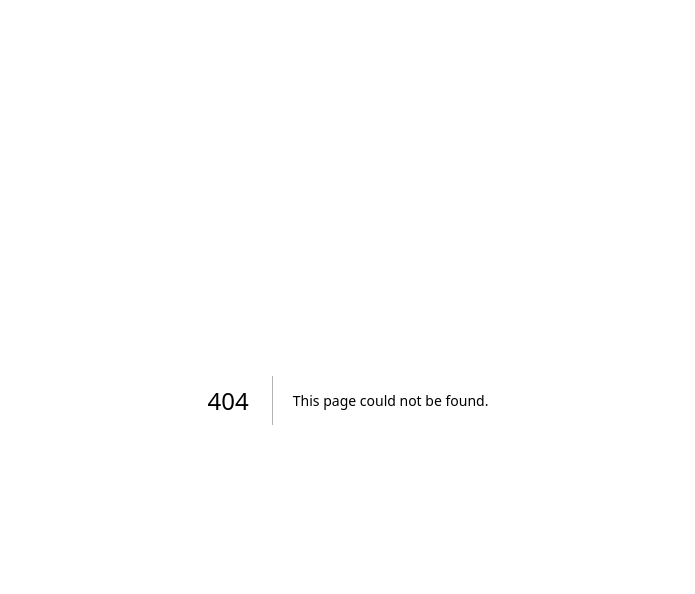
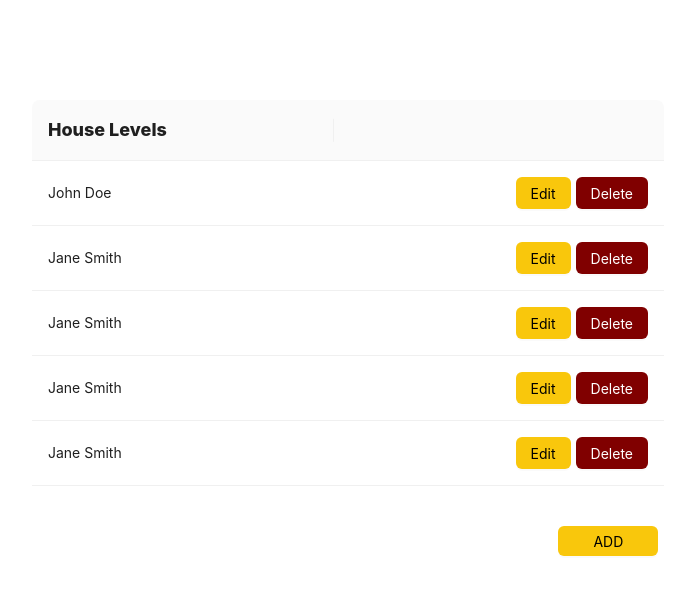
Before and after one commit to MohsinGhani/Realstate, a Next.js app: page /dataTable in a window 1280 px wide. Before the commit this address had no page. Shown: the top 594 px of the page, without its empty margins (292-987 px from the left). Built offline with nearby package versions, Linux system fonts and the light colour scheme.

Commit message:
create a multiple tables

```diff
--- /dev/null
+++ b/pages/dataTable/index.tsx
@@ -0,0 +1,340 @@
+"use client";
+import React, { useState } from "react";
+import { Table, Button, Modal, Typography } from "antd";
+
+const initialData = [
+  {
+    id: 1,
+    name: "John Doe",
+    age: 25,
+    address: "123 Main Street",
+  },
+  {
+    id: 2,
+    name: "Jane Smith",
+    age: 30,
+    address: "456 Park Avenue",
+  },
+  {
+    id: 3,
+    name: "Jane Smith",
+    age: 30,
+    address: "456 Park Avenue",
+  },
+  {
+    id: 4,
+    name: "Jane Smith",
+    age: 30,
+    address: "456 Park Avenue",
+  },
+  {
+    id: 5,
+    name: "Jane Smith",
+    age: 30,
+    address: "456 Park Avenue",
+  },
+];
+
+const TableComponent: React.FC = () => {
+  const [data, setData] = useState(initialData);
+  const [selectedItem, setSelectedItem] = useState<any>(null);
+  const [isModalVisible, setIsModalVisible] = useState(false);
+
+  const columns = [
+    {
+      title: (
+        <span
+          style={{
+            fontWeight: "800",
+            fontSize: "18px",
+          }}
+        >
+          House Levels
+        </span>
+      ),
+      dataIndex: "name",
+      key: "name",
+    },
+    {
+      key: "action",
+      render: (_: any, record: any) => (
+        <div style={{ display: "flex", justifyContent: "flex-end" }}>
+          <Button
+            style={{
+              backgroundColor: "#F9C70C",
+              border: "none",
+              color: "black",
+              marginRight: "5px",
+            }}
+            onClick={() => editItem(record)}
+          >
+            Edit
+          </Button>
+          <Button
+            style={{
+              backgroundColor: "#800000",
+              border: "none",
+              color: "white",
+            }}
+            onClick={() => deleteItem(record)}
+          >
+            Delete
+          </Button>
+        </div>
+      ),
+    },
+  ];
+
+  const editItem = (item: any) => {
+    setSelectedItem(item);
+    setIsModalVisible(true);
+  };
+
+  const deleteItem = (item: any) => {
+    const updatedData = data.filter((d: any) => d.id !== item.id);
+    setData(updatedData);
+  };
+
+  const handleSave = (editedItem: any) => {
+    if (selectedItem) {
+      const updatedData = data.map((d: any) =>
+        d.id === selectedItem.id ? { ...d, ...editedItem } : d
+      );
+      setData(updatedData);
+    } else {
+      const newItem = {
+        ...editedItem,
+        id: data.length + 1,
+      };
+      setData([...data, newItem]);
+    }
+    setIsModalVisible(false);
+    setSelectedItem(null);
+  };
+  const [isAddModalVisible, setIsAddModalVisible] = useState(false);
+
+  // Rest of the code...
+
+  const handleAddModalOpen = () => {
+    setIsAddModalVisible(true);
+  };
+
+  const handleAddModalClose = () => {
+    setIsAddModalVisible(false);
+  };
+
+  return (
+    <div>
+      <div
+        style={{
+          marginTop: "100px",
+          display: "flex",
+          justifyContent: "center",
+          flexDirection: "row",
+        }}
+      >
+        <Table
+          style={{
+            width: "50%",
+          }}
+          dataSource={data}
+          columns={columns}
+          pagination={false}
+        />
+        <Modal
+          title={selectedItem ? "Edit Item" : "Add Item"}
+          visible={isModalVisible}
+          onCancel={() => setIsModalVisible(false)}
+          footer={null}
+        >
+          <ItemForm item={selectedItem} onSave={handleSave} />
+        </Modal>
+      </div>
+      <div
+        style={{
+          display: "flex",
+
+          color: "black",
+          width: "74.555%",
+          justifyContent: "flex-end",
+          alignItems: "flex-end",
+          marginTop: "40px",
+        }}
+      >
+        <Button
+          style={{
+            backgroundColor: "#F9C70C",
+            border: "none",
+            color: "black",
+            // marginRight: "5px",
+            width: "100px",
+            height: "30px",
+            borderRadius: "6px",
+            // fontWeight: "600",
+            textAlign: "center",
+          }}
+          onClick={handleAddModalOpen}
+        >
+          ADD
+        </Button>
+
+        <Modal
+          visible={isAddModalVisible}
+          onCancel={handleAddModalClose}
+          footer={null}
+        >
+          <form
+            style={{
+              display: "flex",
+              justifyContent: "center",
+              flexDirection: "column",
+            }}
+            className="w-1/4"
+            // onSubmit={handleSubmit}
+          >
+            <Typography
+              style={{
+                fontWeight: "800",
+                fontSize: "18px",
+              }}
+            >
+              Add House Level
+            </Typography>
+            <div
+              style={{
+                display: "flex",
+                width: "100%",
+              }}
+              className="flex items-center"
+            >
+              <input
+                style={{
+                  width: "100%",
+                  height: "20px",
+                  marginBottom: "20px",
+                  marginTop: "50px",
+                }}
+                type="text"
+                name="name"
+                // value={formData.name || ""}
+                // onChange={handleChange}
+                placeholder=" Add House Level"
+              />
+            </div>
+
+            <div
+              style={{
+                display: "flex",
+                justifyContent: "space-between",
+              }}
+            >
+              <button
+                onClick={handleAddModalClose}
+                type="submit"
+                style={{
+                  backgroundColor: "#800000",
+                  border: "none",
+                  color: "white",
+                  // marginRight: "5px",
+                  width: "100px",
+                  height: "30px",
+                  borderRadius: "6px",
+                  textAlign: "center",
+                }}
+              >
+                Close
+              </button>
+              <button
+                type="submit"
+                style={{
+                  backgroundColor: "#F9C70C",
+                  border: "none",
+                  color: "black",
+                  // marginRight: "5px",
+                  width: "100px",
+                  height: "30px",
+                  borderRadius: "6px",
+                  textAlign: "center",
+                }}
+              >
+                Save
+              </button>
+            </div>
+          </form>
+        </Modal>
+      </div>
+    </div>
+  );
+};
+
+// Sample Add/Edit Form Component
+const ItemForm: React.FC<any> = ({ item, onSave }) => {
+  const [formData, setFormData] = useState(item || {});
+  console.log("🚀 ~ formData:", formData);
+
+  const handleChange = (e: React.ChangeEvent<HTMLInputElement>) => {
+    setFormData({ ...formData, [e.target.name]: e.target.value });
+  };
+
+  const handleSubmit = (e: React.FormEvent<HTMLFormElement>) => {
+    e.preventDefault();
+    onSave(formData);
+  };
+
+  return (
+    <form
+      style={{
+        display: "flex",
+        justifyContent: "center",
+        flexDirection: "column",
+      }}
+      className="w-1/4"
+      onSubmit={handleSubmit}
+    >
+      <div
+        style={{
+          display: "flex",
+          width: "100%",
+        }}
+        className="flex items-center"
+      >
+        <input
+          style={{
+            width: "100%",
+            height: "20px",
+            marginBottom: "20px",
+          }}
+          type="text"
+          name="name"
+          value={formData.name || ""}
+          onChange={handleChange}
+        />
+      </div>
+
+      <div
+        style={{
+          display: "flex",
+          justifyContent: "center",
+        }}
+      >
+        <button
+          type="submit"
+          style={{
+            backgroundColor: "#F9C70C",
+            border: "none",
+            color: "black",
+            // marginRight: "5px",
+            width: "100px",
+            height: "30px",
+            borderRadius: "6px",
+            textAlign: "center",
+          }}
+        >
+          Save
+        </button>
+      </div>
+    </form>
+  );
+};
+
+export default TableComponent;
--- a/pages/landingPage/index.tsx
+++ b/pages/landingPage/index.tsx
@@ -1,11 +1,48 @@
+"use client";
 import { Button, Form, Input, Steps, Typography } from "antd";
 import React from "react";
-
+import { useRouter } from "next/navigation";
 const LandingPage = () => {
+  const router = useRouter();
   return (
-    <div className=" flex items-center ml-4  w-1/12">
-      {/* <Button className="ml-5" type="primary"> */}
-      {/* </Button> */}
+    <div
+      style={{
+        display: "flex",
+        color: "black",
+        height: " 80vh",
+        width: "100%",
+        justifyContent: "center",
+        alignItems: "center",
+      }}
+    >
+      <div
+        style={{
+          display: "flex",
+          boxShadow: "rgba(0, 0, 0, 0.1) 0px 4px 12px",
+          color: "black",
+          height: " 500px",
+          width: "30%",
+          justifyContent: "flex-end",
+          alignItems: "flex-end",
+        }}
+      >
+        <Button
+          style={{
+            display: "flex",
+            backgroundColor: "#F9C70C",
+            border: "none",
+            color: "black",
+            width: "100px",
+            textAlign: "center",
+            margin: "20px",
+          }}
+          onClick={() => {
+            router.push("/dataTable");
+          }}
+        >
+          House Level
+        </Button>
+      </div>
     </div>
   );
 };
--- a/src/components/Companiess.tsx
+++ b/src/components/Companiess.tsx
@@ -69,18 +69,10 @@ const Companies = () => {
           {steps[current].content}{" "}
         </div>
         <div className="flex justify-end  mr-3">
-          {current < steps.length - 1 && (
-            <Button
-              type="dashed"
-              className="bg-yellow-400"
-              onClick={() => next()}
-            >
-              Next
-            </Button>
-          )}
           {current === steps.length - 1 && (
             <Button
-              type="primary"
+              // type="dashed"
+              className="bg-yellow-400"
               onClick={() => {
                 // if (current !== 3) {
                 router.push("/landingPage");
@@ -90,9 +82,23 @@ const Companies = () => {
               {current !== 3 ? "Done" : "Confirm"}
             </Button>
           )}
+
           {current > 0 && (
-            <Button style={{ margin: "0 8px" }} onClick={() => prev()}>
+            <Button
+              className="bg-yellow-400 text-black"
+              style={{ margin: "0 8px" }}
+              onClick={() => prev()}
+            >
               {current !== 3 ? "Previous" : "Resend"}
+            </Button>
+          )}
+          {current < steps.length - 1 && (
+            <Button
+              // type="dashed"
+              className="bg-yellow-400 text-black"
+              onClick={() => next()}
+            >
+              Next
             </Button>
           )}
         </div>
--- a/src/components/QrCode.tsx
+++ b/src/components/QrCode.tsx
@@ -1,9 +1,24 @@
+import { Form, Input, Typography } from "antd";
 import React from "react";
 
 const QrCode = () => {
   return (
-    <div className="flex justify-center items-center mb-0">
-      <img src="/assets/images/qrcode_example_1.png" />
+    <div>
+      <Typography className="flex justify-center items-center text-1xl  mb-6 font-medium">
+        Address
+      </Typography>
+      <div className="flex justify-center items-center mb-0">
+        <img src="/assets/images/qrcode_example_1.png" />
+      </div>
+      <Form className="w-11/12 ml-9 mt-10">
+        <Typography className="text-1xl   font-medium">Email</Typography>
+        <Form.Item
+          name="state"
+          rules={[{ required: true, message: "Please enter your state" }]}
+        >
+          <Input placeholder="Email" />
+        </Form.Item>
+      </Form>
     </div>
   );
 };
```
